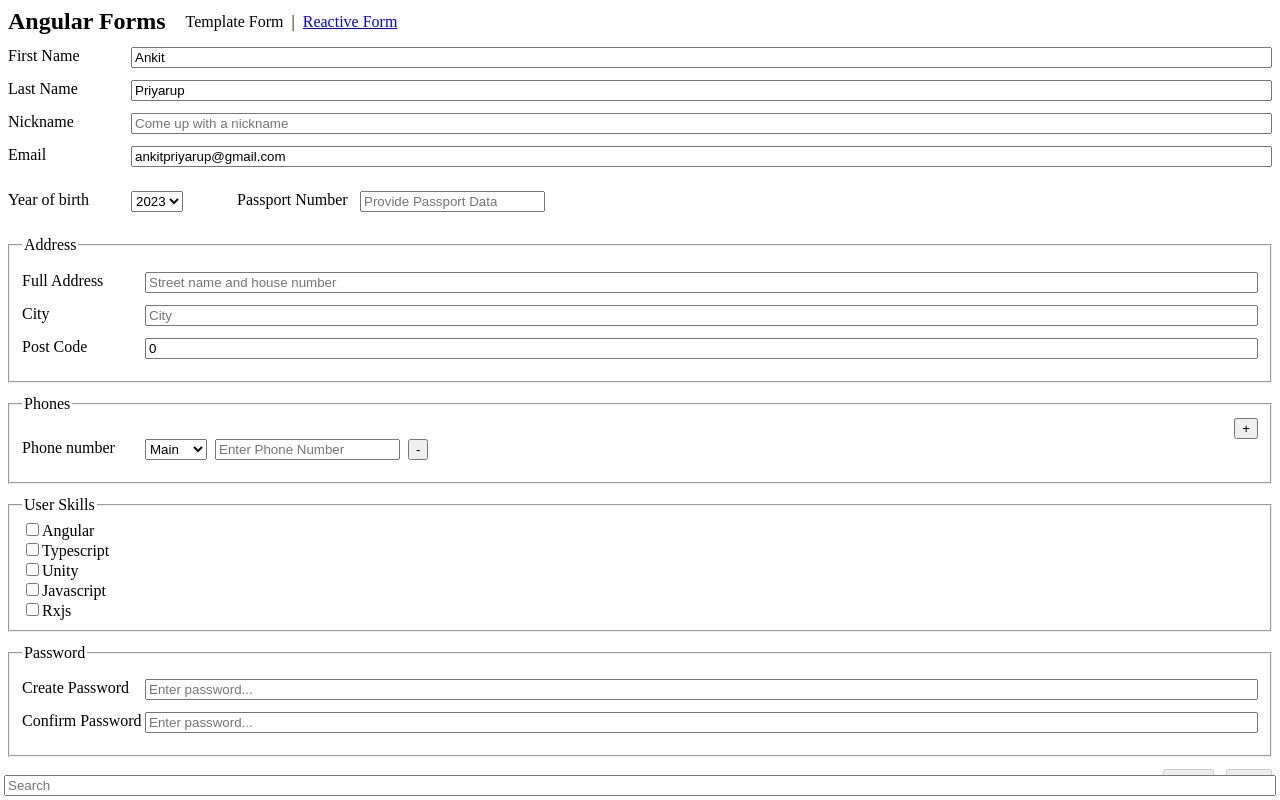
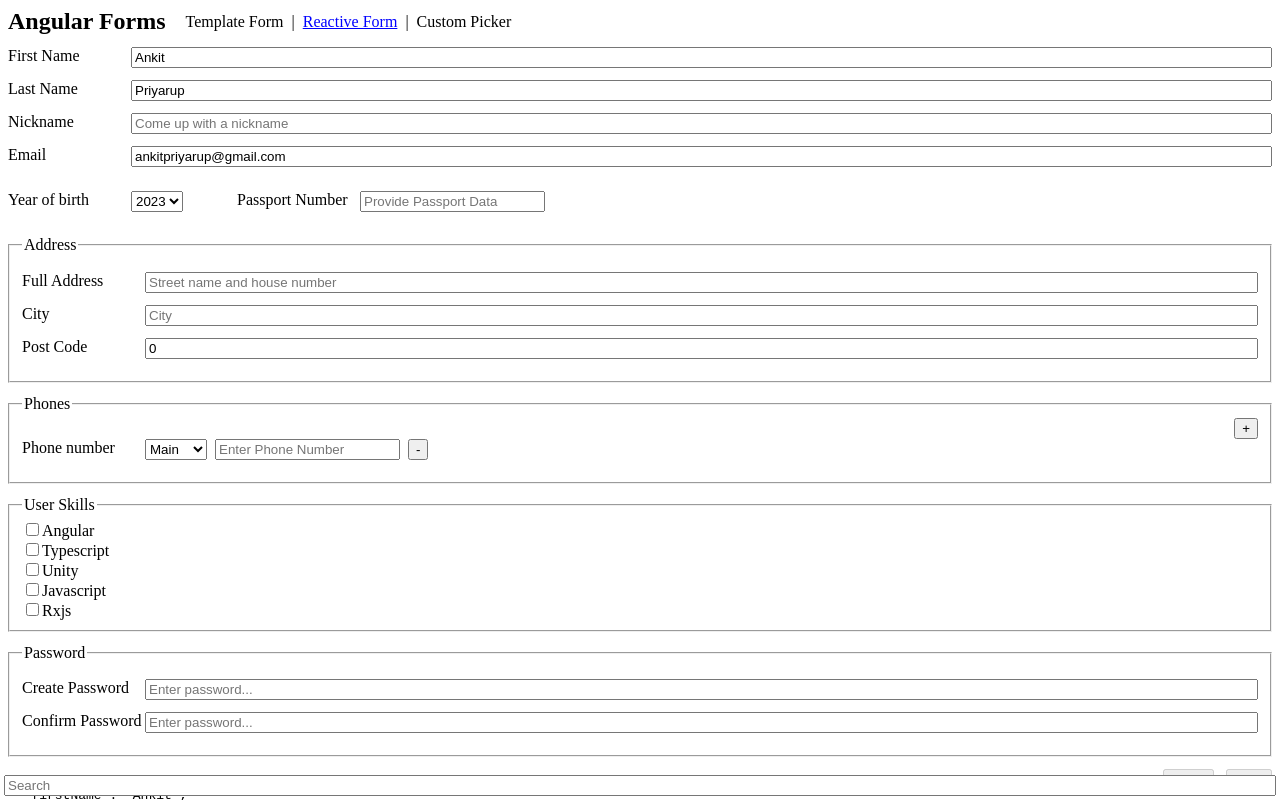
Before and after one commit to ankitpriyarup/angular-forms, an Angular app: page / in a window 1280 px wide. Both pictures are taken after a click on the link "Reactive Form". Shown: the top 800 px of the page. Built offline with nearby package versions, Linux system fonts and the light colour scheme.

Commit message:
2 files modified, 1 added

```diff
--- /dev/null
+++ b/src/custom_picker.ts
@@ -0,0 +1,11 @@
+import { CommonModule } from '@angular/common';
+import { ChangeDetectionStrategy, Component } from '@angular/core';
+
+@Component({
+  selector: 'custom-picker',
+  standalone: true,
+  imports: [CommonModule],
+  template: `It works!`,
+  changeDetection: ChangeDetectionStrategy.OnPush,
+})
+export class CustomPicker {}
--- a/src/main.ts
+++ b/src/main.ts
@@ -6,6 +6,7 @@ import { TemplateForm } from './template_form';
 import { FormsModule } from '@angular/forms';
 import { HttpClientModule } from '@angular/common/http';
 import { ReactiveForm } from './reactive_form';
+import { CustomPicker } from './custom_picker';
 
 @Component({
   selector: 'my-app',
@@ -15,6 +16,7 @@ import { ReactiveForm } from './reactive_form';
     TemplateForm,
     ReactiveForm,
     FormsModule,
+    CustomPicker,
     HttpClientModule,
   ],
   styles: [
@@ -28,11 +30,13 @@ import { ReactiveForm } from './reactive_form';
     <div class="header">
       <h2 style="margin-right:12px">Angular Forms</h2>
       <a [class.highlight]="selection === 0" (click)="selection = 0">Template Form</a> |
-      <a [class.highlight]="selection === 1" (click)="selection = 1">Reactive Form</a>
+      <a [class.highlight]="selection === 1" (click)="selection = 1">Reactive Form</a> |
+      <a [class.highlight]="selection === 2" (click)="selection = 2">Custom Picker</a>
     </div>
 
     <template-form *ngIf="selection === 0"></template-form>
     <reactive-form *ngIf="selection === 1"></reactive-form>
+    <custom-picker *ngIf="selection === 2"></custom-picker>
 
     <div style="height:100px"></div>
 
@@ -41,7 +45,7 @@ import { ReactiveForm } from './reactive_form';
   changeDetection: ChangeDetectionStrategy.OnPush,
 })
 export class App {
-  selection = 1;
+  selection = 2;
   globalSearch = '';
 }
 
--- a/src/reactive_form.ng.html
+++ b/src/reactive_form.ng.html
@@ -291,3 +291,5 @@
 <ng-template #loading>
   <p>Skills are loading...</p>
 </ng-template>
+
+<pre>{{form.value | json}}</pre>
```
